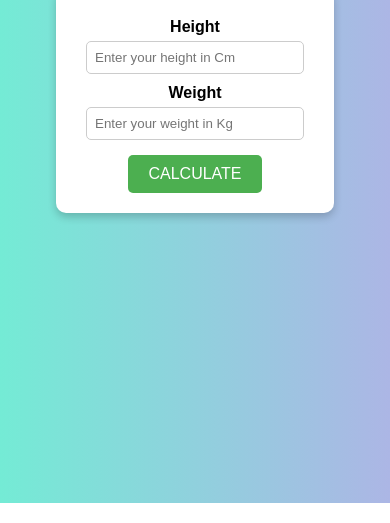
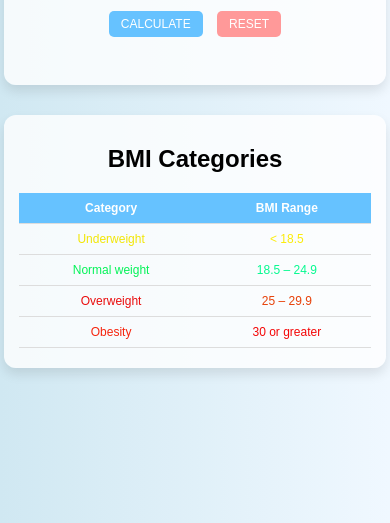
Before and after one commit to mekha-mekhz/CODING-CHALLENGE, a plain HTML site: page index.html in a window 390 px wide. Shown: the part 341-864 px from the top of the page. Drawn offline with Linux system fonts and the light colour scheme.

Commit message:
css modified

```diff
--- a/index.css
+++ b/index.css
@@ -1,57 +1,160 @@
 body {
   font-family: Arial, sans-serif;
-  background: linear-gradient(to right, #74ebd5, #acb6e5);
+  background: linear-gradient(to right, #d0e8f2, #f0f8ff);
   display: flex;
   justify-content: center;
   align-items: center;
   flex-direction: column;
-  height: 100vh;
+  min-height: 100vh;
   margin: 0;
+  padding: 10px;
 }
 
 h1 {
   color: #333;
   margin-bottom: 20px;
-}
-
-.details {
-  background: white;
-  padding: 20px 30px;
-  border-radius: 10px;
-  box-shadow: 0px 4px 8px rgba(0, 0, 0, 0.2);
   text-align: center;
 }
 
-label {
-  display: block;
-  margin-top: 10px;
-  font-weight: bold;
+.card {
+  background: #ffffffcc;
+  padding: 20px 30px;
+  margin: 15px 0;
+  border-radius: 12px;
+  box-shadow: 0px 6px 12px rgba(0, 0, 0, 0.1);
+  width: 380px;
+  text-align: center;
 }
 
-input {
+.details input {
   width: 200px;
   padding: 8px;
-  margin-top: 5px;
+  margin: 8px 0;
   border-radius: 5px;
   border: 1px solid #ccc;
+  outline: none;
+}
+
+input:focus {
+  border-color: #66c2ff;
+  box-shadow: 0 0 4px rgba(102, 194, 255, 0.5);
+}
+
+.buttons {
+  margin-top: 10px;
 }
 
 button {
-  margin-top: 15px;
   padding: 10px 20px;
-  background: #4caf50;
-  color: white;
-  border: none;
+  font-size: 16px;
   border-radius: 5px;
   cursor: pointer;
-  font-size: 16px;
+  border: none;
+  transition: 0.3s ease;
 }
 
-button:hover {
-  background: #45a049;
+#submit {
+  background: #66c2ff;
+  color: white;
+}
+
+#submit:hover {
+  background: #3399ff;
+}
+
+#reset {
+  background: #ff9999;
+  color: white;
+  margin-left: 10px;
+}
+
+#reset:hover {
+  background: #ff6666;
 }
 
 #result {
-  margin-top: 20px;
+  margin-top: 15px;
+  font-size: 20px;
+  font-weight: bold;
   color: #222;
+  padding: 5px;
+  border-radius: 5px;
 }
+
+table {
+  margin: 10px auto;
+  border-collapse: collapse;
+  width: 100%;
+}
+
+th,
+td {
+  padding: 12px;
+  text-align: center;
+  border-bottom: 1px solid #ddd;
+}
+
+th {
+  background: #66c2ff;
+  color: white;
+}
+
+tr:hover {
+  background: #e0f7ff;
+}
+
+/* ------------------- MEDIA QUERIES ------------------- */
+
+/* For tablets (width <= 768px) */
+@media screen and (max-width: 768px) {
+  .card {
+    width: 90%;
+    padding: 15px 20px;
+  }
+
+  .details input {
+    width: 150px;
+  }
+
+  button {
+    padding: 8px 16px;
+    font-size: 14px;
+  }
+
+  #result {
+    font-size: 18px;
+  }
+
+  table th,
+  table td {
+    padding: 10px;
+    font-size: 14px;
+  }
+}
+
+/* For mobile phones (width <= 480px) */
+@media screen and (max-width: 480px) {
+  .card {
+    width: 95%;
+    padding: 10px 15px;
+  }
+
+  .details input {
+    width: 120px;
+  }
+
+  button {
+    padding: 6px 12px;
+    font-size: 12px;
+  }
+
+  #result {
+    font-size: 16px;
+  }
+
+  table th,
+  table td {
+    padding: 8px;
+    font-size: 12px;
+  }
+}
--- a/index.html
+++ b/index.html
@@ -3,28 +3,57 @@
   <head>
     <meta charset="UTF-8" />
     <meta name="viewport" content="width=device-width, initial-scale=1.0" />
-    <link rel="stylesheet" href="index.css">
-    <title>BML CALCULATOR</title>
+    <link rel="stylesheet" href="index.css" />
+    <title>BMI CALCULATOR</title>
   </head>
   <body>
     <h1>BMI CALCULATOR</h1>
-    <div class="details">
-      <label>Height</label>
-      <input
-        type="number"
-        id="height"
-        placeholder="Enter your height in Cm"
-      /><br />
 
-      <label>Weight</label>
-      <input
-        type="number"
-        id="weight"
-        placeholder="Enter your weight in Kg"
-      /><br />
-      <button type="submit" id="submit">CALCULATE</button>
+    <!-- Form Card -->
+    <div class="card">
+      <div class="details">
+        <label for="height">Height (cm)</label>
+        <input type="number" id="height" placeholder="Enter your height in Cm" /><br>
+
+        <label for="weight">Weight (kg)</label>
+        <input type="number" id="weight" placeholder="Enter your weight in Kg" />
+
+        <div class="buttons">
+          <button type="submit" id="submit">CALCULATE</button>
+          <button type="reset" id="reset">RESET</button>
+        </div>
+      </div>
+
+      <h2 id="result"></h2>
     </div>
-    <h1 id="result"></h1>
+
+    <!-- BMI Table Card -->
+    <div class="card">
+      <h2>BMI Categories</h2>
+      <table>
+        <tr>
+          <th>Category</th>
+          <th>BMI Range</th>
+        </tr>
+        <tr>
+          <td style="color: rgb(242, 230, 6);">Underweight</td>
+          <td style="color: rgb(252, 236, 9);">&lt; 18.5</td>
+        </tr>
+        <tr>
+          <td style="color: rgb(4, 243, 88);">Normal weight</td>
+          <td style="color: rgb(5, 250, 144);">18.5 – 24.9</td>
+        </tr>
+        <tr>
+          <td style="color: rgb(234, 13, 13);">Overweight</td>
+          <td style="color: rgb(231, 65, 9);">25 – 29.9</td>
+        </tr>
+        <tr>
+          <td style="color: rgb(246, 36, 13);">Obesity</td>
+          <td style="color: rgb(244, 7, 7);">30 or greater</td>
+        </tr>
+      </table>
+    </div>
+
+    <script src="index.js"></script>
   </body>
-  <script src="index.js"></script>
 </html>
--- a/index.js
+++ b/index.js
@@ -1,38 +1,46 @@
 const submit = document.getElementById("submit");
+const reset = document.getElementById("reset");
+const result = document.getElementById("result");
+
 submit.addEventListener("click", (event) => {
   event.preventDefault();
-  const height = document.getElementById("height").value;
-  const weight = document.getElementById("weight").value;
-  const result=document.getElementById("result")
+
+  const height = parseFloat(document.getElementById("height").value);
+  const weight = parseFloat(document.getElementById("weight").value);
+
   if (!height || !weight) {
-result.innerText="please enter height and weight"
-result.style.color="red"
-return
-}
-const heightmetre=height/100
-const bmi=(weight/(heightmetre*heightmetre)).toFixed(2)
-let list=""
-let color=""
-if(bmi<18.5){
-    list="UNDERWEIGHT"
-color="orange"
-}
- else if (bmi < 24.9)
-    { list = "NORMAL WEIGHT";
-        color="green"
-    }
+    result.innerText = "⚠️ Please enter height and weight!";
+    result.style.color = "red";
+    return;
+  }
 
-  else if (bmi < 29.9)
-    {list = "OVERWEIGHT";
-  color="yellow"
-    }
-  else{
+  const heightMetre = height / 100;
+  const bmi = (weight / (heightMetre * heightMetre)).toFixed(2);
 
-   list = "OBESE";
-  color="maroon"
+  let category = "";
+  let color = "";
 
+  if (bmi < 18.5) {
+    category = "UNDERWEIGHT";
+    color = "orange";
+  } else if (bmi >= 18.5 && bmi <= 24.9) {
+    category = "NORMAL WEIGHT";
+    color = "green";
+  } else if (bmi >= 25 && bmi <= 29.9) {
+    category = "OVERWEIGHT";
+    color = "yellow";
+  } else {
+    category = "OBESE";
+    color = "maroon";
   }
-  result.innerText=`YOUR BMI IS: ${bmi} and it is
-  ${list}`
-  result.style.color=color
+
+  result.innerText = `YOUR BMI IS: ${bmi} (${category})`;
+  result.style.color = color;
 });
+
+// Reset inputs and result
+reset.addEventListener("click", () => {
+  document.getElementById("height").value = "";
+  document.getElementById("weight").value = "";
+  result.innerText = "";
+});
```
